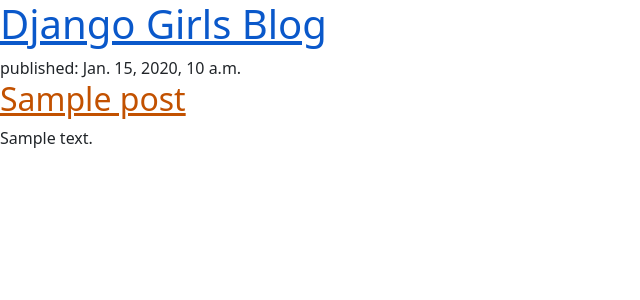
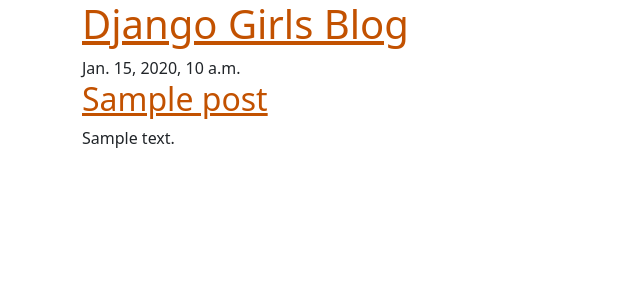
Before and after one commit to lwlancer/m5tutorial, a Django app: template home/templates/home/post_list.html in a window 1280 px wide. Shown: the top 300 px of the page, without its empty margins (0-640 px from the left). Run offline with Django 4.2, Linux system fonts and the light colour scheme; the template is opened without the code that fills it: most values are stand-ins (such as "Sample title", 1, 10 or a date in 2020).

Commit message:
Update post_list.html

```diff
--- a/home/templates/home/post_list.html
+++ b/home/templates/home/post_list.html
@@ -3,20 +3,31 @@
 <html>
     <head>
         <link rel="stylesheet" href="{% static 'css/home.css' %}">
+        <link href="//fonts.googleapis.com/css?family=Lobster&subset=latin,latin-ext" rel="stylesheet" type="text/css">
         <title>Ola's blog</title>
         <link rel="stylesheet" href="https://cdn.jsdelivr.net/npm/bootstrap@5.1.3/dist/css/bootstrap.min.css" integrity="sha384-1BmE4kWBq78iYhFldvKuhfTAU6auU8tT94WrHftjDbrCEXSU1oBoqyl2QvZ6jIW3" crossorigin="anonymous">
     </head>
     <body>
-        <header>
+        <header class="page-header">
+            <div class="container">
                 <h1><a href="/">Django Girls Blog</a></h1>
+            </div>
         </header>
 
+        <main class="container">
+            <div class="row">
+                <div class="col">
                     {% for post in posts %}
-            <article>
-                <time>published: {{ post.published_date }}</time>
+                        <article class="post">
+                            <time class="date">
+                                {{ post.published_date }}
+                            </time>
                             <h2><a href="">{{ post.title }}</a></h2>
                             <p>{{ post.text|linebreaksbr }}</p>
                         </article>
                     {% endfor %}
+                </div>
+            </div>
+        </main>
     </body>
 </html>
```
Lines whose indentation alone changed are shown as unchanged.
